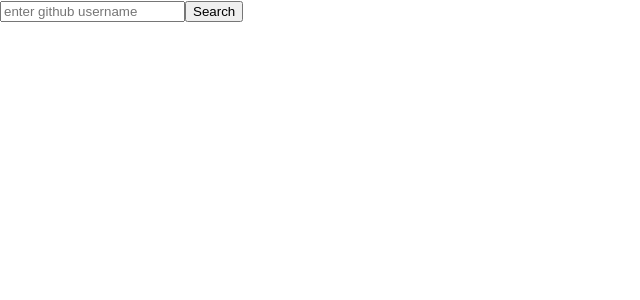
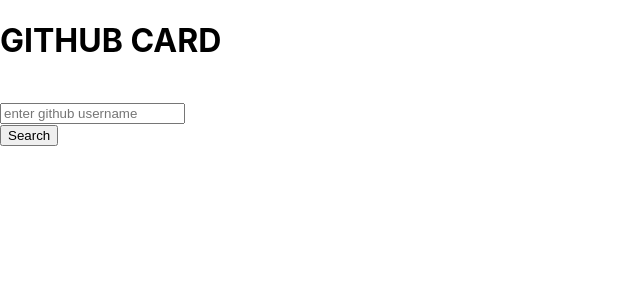
Before and after one commit to itsSunnysCode/github-card, a React (Create React App) app: page / in a window 1280 px wide. Shown: the top 300 px of the page, without its empty margins (0-640 px from the left). Built offline with nearby package versions, Linux system fonts and the light colour scheme.

Commit message:
form component created

```diff
--- a/src/App.js
+++ b/src/App.js
@@ -1,20 +1,12 @@
-import React, {useState} from 'react';
+import React from 'react';
+import Form from './components/Form'
 import './App.css';
 
 function App() {
-  const [UserName, setUserName] = useState('');
 
-  const submitHandler = (e) =>{
-    e.preventDefault();
-    console.log(UserName);
-
-  }
   return (
 
-      <form onSubmit={submitHandler}>
-      <input type='text' placeholder='enter github username' onChange={(e)=>setUserName(e.target.value)}required />
-      <button type='submit'>Search</button>
-      </form>
+      <Form />
 
   );
 }
--- /dev/null
+++ b/src/components/Form.js
@@ -0,0 +1,19 @@
+import React, {useState} from 'react'
+
+const Form=()=>{
+    const [UserName, setUserName] = useState('');
+
+  const submitHandler = (e) =>{
+    e.preventDefault();
+    console.log(UserName);
+
+  }
+    return(
+        <form onSubmit={submitHandler}>
+        <h1>GITHUB CARD</h1><br />
+        <input type='text' placeholder='enter github username' onChange={(e)=>setUserName(e.target.value)} required /><br />
+        <button type='submit'>Search</button>
+        </form>
+    );
+}
+export default Form
```
